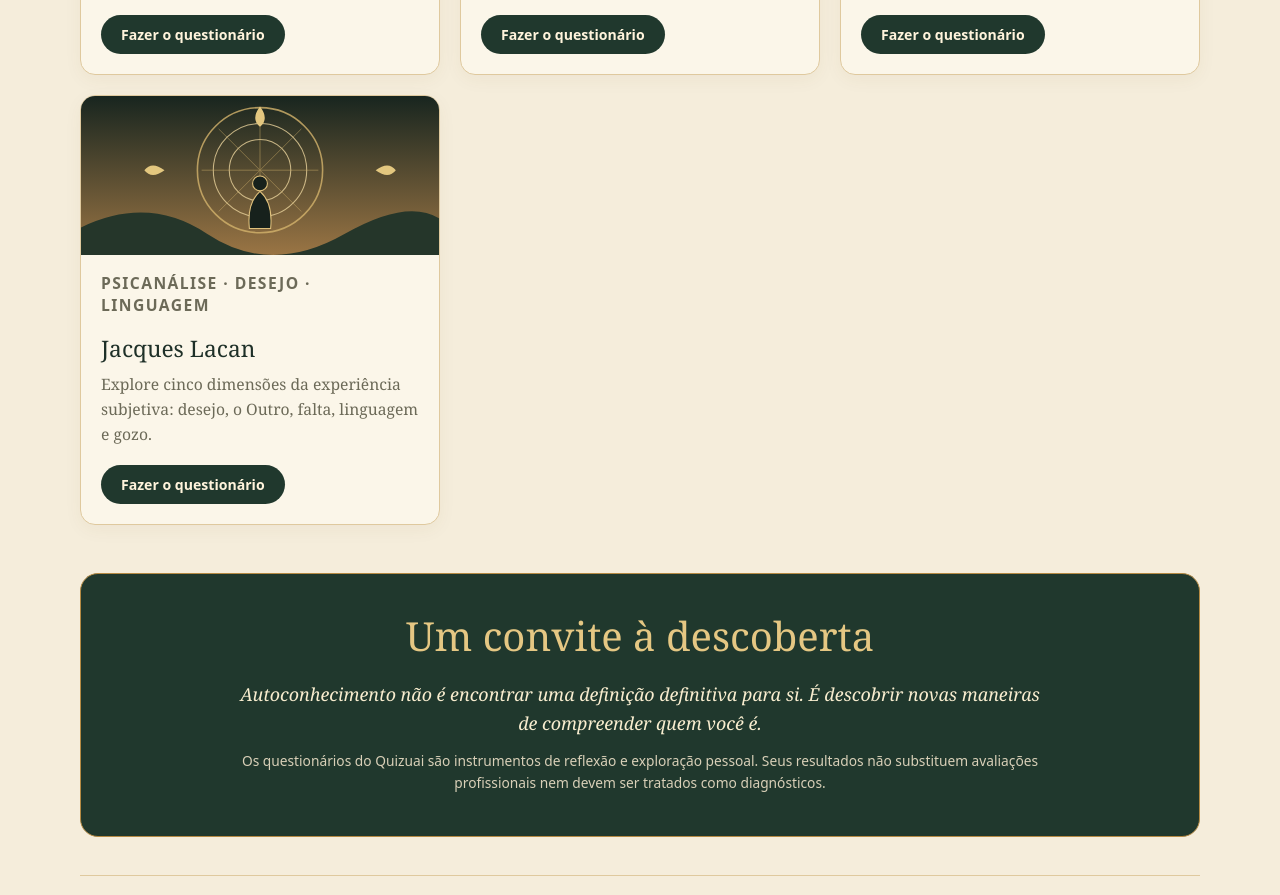
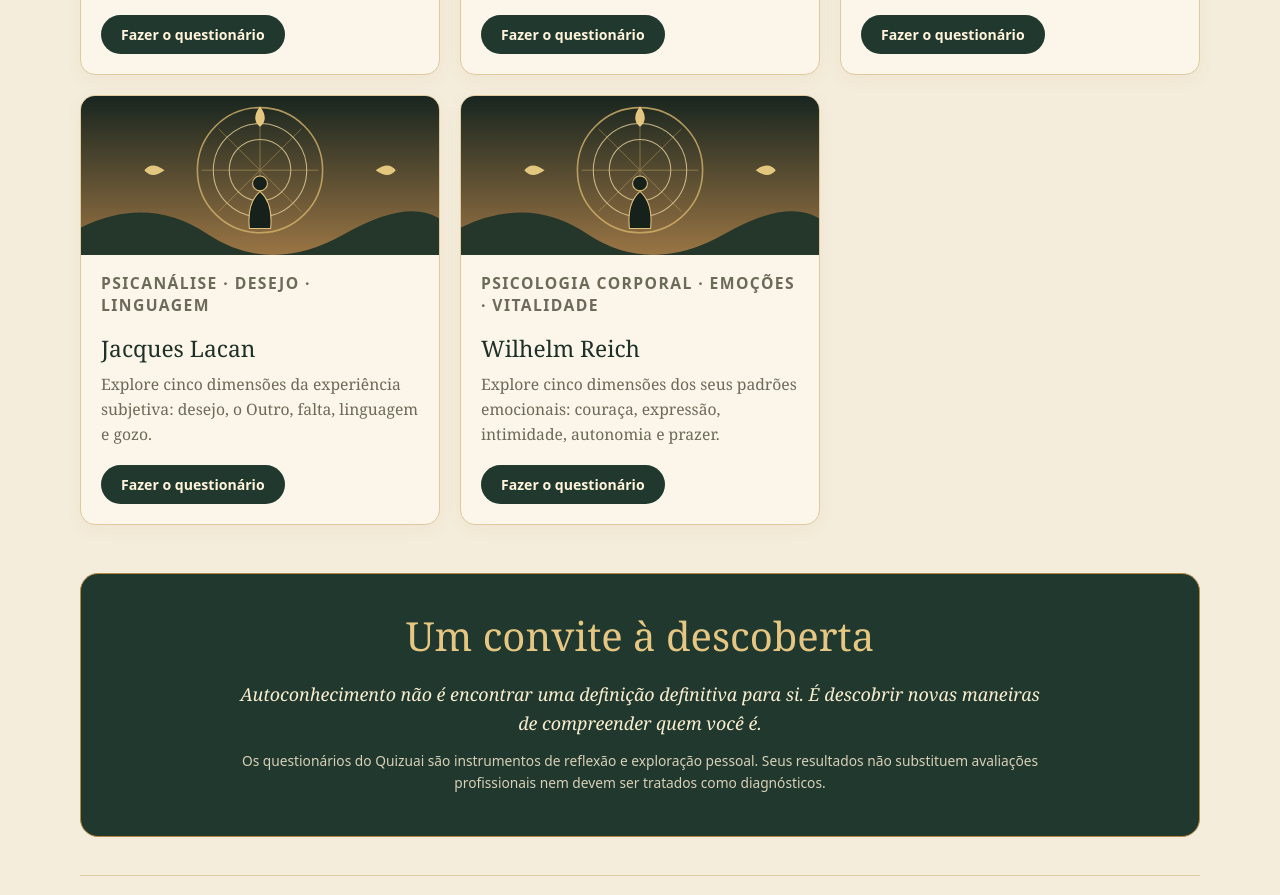
Before and after one commit to Tikmilik/quizuai, a plain HTML site: page index.html in a window 1280 px wide. Shown: the part 1362-2257 px from the top of the page. Drawn offline with Linux system fonts and the light colour scheme.

Commit message:
Add Wilhelm Reich questionnaire to homepage

```diff
--- a/index.html
+++ b/index.html
@@ -126,6 +126,15 @@ footer{margin-top:38px;padding:22px 0 38px;border-top:1px solid var(--line);colo
           <a class="btn" href="/jacques-lacan/">Fazer o questionário</a>
         </div>
       </article>
+      <article class="quiz">
+        <img class="quiz-art" src="assets/junguiana.svg" alt="Ilustração simbólica de corpo e autoconhecimento">
+        <div class="quiz-body">
+          <p class="kicker">Psicologia corporal · Emoções · Vitalidade</p>
+          <h3>Wilhelm Reich</h3>
+          <p>Explore cinco dimensões dos seus padrões emocionais: couraça, expressão, intimidade, autonomia e prazer.</p>
+          <a class="btn" href="/wilhelm-reich/">Fazer o questionário</a>
+        </div>
+      </article>
     </div>
   </section>
 
```
